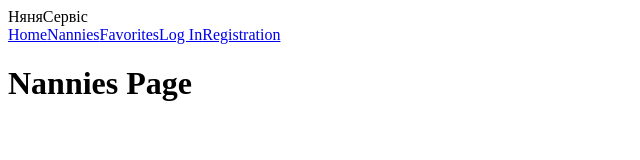
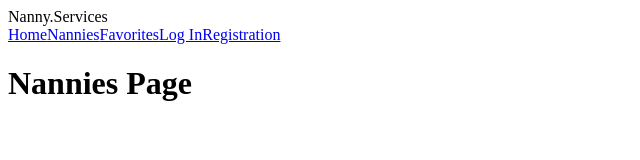
Before and after one commit to lkarm67/nanny-services, a React (Vite) app: page /nannies in a window 1280 px wide. Shown: the top 160 px of the page, without its empty margins (0-640 px from the left). Built offline with nearby package versions, Linux system fonts and the light colour scheme.

Commit message:
fix Layout

```diff
--- a/src/components/Layout/Layout.tsx
+++ b/src/components/Layout/Layout.tsx
@@ -1,16 +1,11 @@
-import { Outlet, NavLink, useLocation } from "react-router-dom";
+import { Outlet, NavLink } from "react-router-dom";
 import css from "./Layout.module.css";
 
-const Layout: React.FC = () => {
-  const location = useLocation();
-  const showFavorites =
-  location.pathname === "/nannies" ||
-  location.pathname === "/favorites";
-
+const Layout = () => {
   return (
     <div>
       <header className={css.header}>
-        <div className={css.logo}>НяняСервіс</div>
+        <div className={css.logo}>Nanny.Services</div>
 
         <nav className={css.nav}>
           <NavLink
@@ -29,8 +24,6 @@ const Layout: React.FC = () => {
           >
             Nannies
           </NavLink>
-
-          {showFavorites && (
           <NavLink
             to="/favorites"
             className={({ isActive }) =>
@@ -39,7 +32,6 @@ const Layout: React.FC = () => {
           >
             Favorites
           </NavLink>
-          )}
 
           <NavLink to="/login" className={css.buttonLink}>
             Log In
```
Lines whose indentation alone changed are shown as unchanged.
